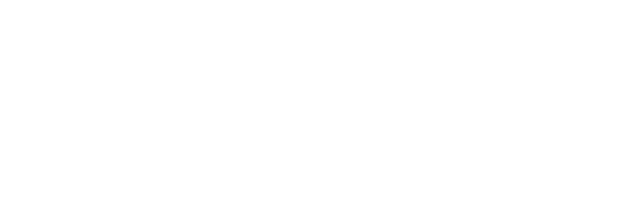
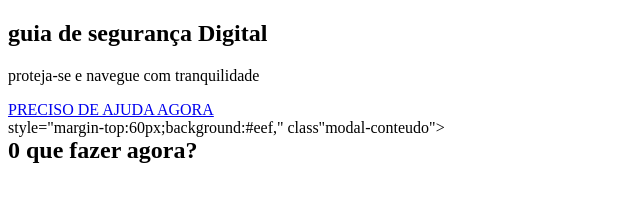
Before and after one commit to mourakarolayne-star/seguran-a, a plain HTML site: page index.html in a window 1280 px wide. Shown: the whole page, without its empty margins (0-640 px from the left). Drawn offline with Linux system fonts and the light colour scheme.

Commit message:
Update index.html

```diff
--- a/index.html
+++ b/index.html
@@ -1 +1,26 @@
-<!DOCTYPE HTML>
+<!DOCTYPE html>
+<html lang="en">
+<head>
+    <meta charset="UTF-8">
+    <meta name="viewport" content="width=device-width, initial-scale=1.0">
+    <title>segurança Digital para idosos</title>
+</link rel="stylesheet"href="style.css">
+</head>
+<body>
+
+</body>
+<section class="banner">
+    <h1>guia de segurança Digital</h1>
+    <p style="margin-battom:30px;">
+        proteja-se e navegue com tranquilidade
+    </p>
+    <a href="#contato de ajuda "class="botao-ajuda">
+    PRECISO DE AJUDA AGORA
+    </a>
+    <section>
+<div>
+    <div class="modal -fundo">
+        <section id ="contato-ajuda">
+        style="margin-top:60px;background:#eef,"
+        class"modal-conteudo">
+        <h2 style="margin-top:0;">0 que fazer agora?
```
